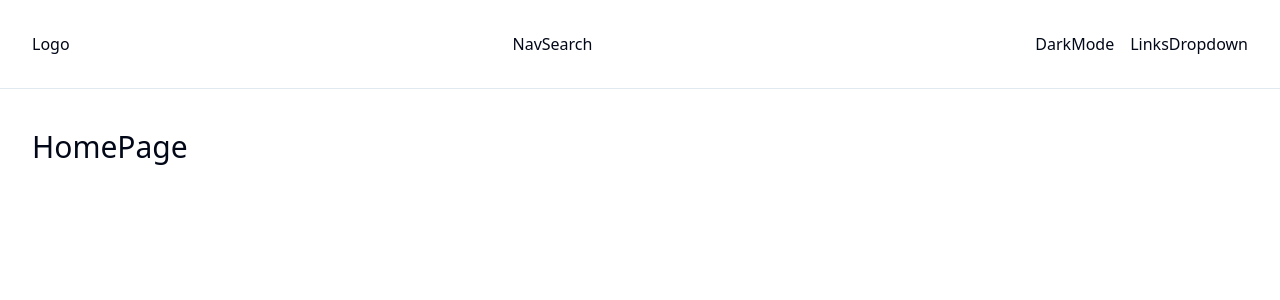
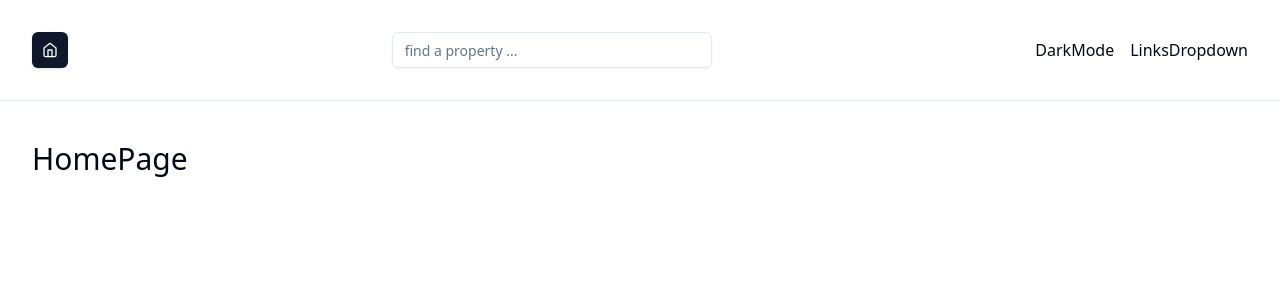
Before and after one commit to charlestanev/rentify, a Next.js app: page / in a window 1280 px wide. Shown: the top 300 px of the page. Built offline with nearby package versions, Linux system fonts and the light colour scheme.

Commit message:
add Logo and NavSearch components; integrate react-icons and input for enhanced navigation

```diff
--- a/components/navbar/Logo.tsx
+++ b/components/navbar/Logo.tsx
@@ -1,8 +1,17 @@
+import Link from 'next/link'
 import React from 'react'
+import { Button } from '../ui/button'
+import { FiHome } from 'react-icons/fi'
 
 const Logo = () => {
     return (
-        <div>Logo</div>
+        <div>
+            <Button size='icon' asChild>
+                <Link href='/'>
+                    <FiHome className='w-6 h-6' />
+                </Link>
+            </Button>
+        </div>
     )
 }
 
--- a/components/navbar/NavSearch.tsx
+++ b/components/navbar/NavSearch.tsx
@@ -1,8 +1,15 @@
 import React from 'react'
+import { Input } from '../ui/input'
 
 const NavSearch = () => {
     return (
-        <div>NavSearch</div>
+        <>
+            <Input
+                type='text'
+                placeholder='find a property ...'
+                className='max-w-xs dark:bg-muted'
+            />
+        </>
     )
 }
 
--- a/package.json
+++ b/package.json
@@ -27,6 +27,7 @@
     "react": "^18.3.1",
     "react-day-picker": "^8.10.1",
     "react-dom": "^18.3.1",
+    "react-icons": "^5.4.0",
     "tailwind-merge": "^3.0.1",
     "tailwindcss-animate": "^1.0.7"
   },
```
Also changed, not shown: 1 other file (tests, documents, lock files or other folders).
